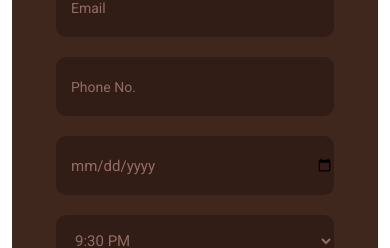
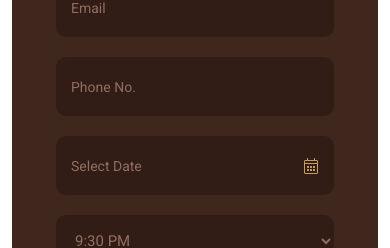
Before and after one commit to muhammadsaif7717/aura-brew, a Next.js app: page / in a window 390 px wide. Shown: the part 4628-4876 px from the top of the page. Built offline with nearby package versions, Linux system fonts and the light colour scheme; a web font is replaced by a local one.

Commit message:
fix(booking): resolve missing date picker placeholder on mobile devices with dynamic input type and calendar icon

```diff
--- a/src/app/globals.css
+++ b/src/app/globals.css
@@ -573,6 +573,28 @@ header.header-area .btn {
   transition-delay: 270ms;
 }
 
+/* Mobile Date Input Placeholder & WebKit Reset */
+.booking .contact-field input#date {
+  -webkit-appearance: none;
+  -moz-appearance: none;
+  appearance: none;
+  min-height: 52px;
+}
+
+.booking .contact-field input#date::-webkit-date-and-time-value {
+  text-align: left;
+}
+
+.booking .contact-field input#date::-webkit-calendar-picker-indicator {
+  opacity: 0;
+  cursor: pointer;
+  position: absolute;
+  right: 0;
+  top: 0;
+  width: 100%;
+  height: 100%;
+}
+
 /* Accessibility: Full reduced motion conformance */
 @media (prefers-reduced-motion: reduce) {
   .scroll-animate {
--- a/src/components/BookingForm.tsx
+++ b/src/components/BookingForm.tsx
@@ -5,6 +5,7 @@ import React, { useState } from "react";
 export default function BookingForm() {
   const [submitted, setSubmitted] = useState(false);
   const [loading, setLoading] = useState(false);
+  const [dateFocused, setDateFocused] = useState(false);
   const [formData, setFormData] = useState({
     firstn: "",
     email: "",
@@ -103,15 +104,49 @@ export default function BookingForm() {
         </div>
 
         <div className="col-lg-6">
-          <div className="contact-field p-relative c-option mb-20">
+          <div className="contact-field p-relative c-option mb-20" style={{ position: "relative" }}>
             <input
-              type="date"
+              type={dateFocused || formData.date ? "date" : "text"}
               id="date"
               name="date"
+              placeholder="Select Date"
               value={formData.date}
+              onFocus={() => {
+                setDateFocused(true);
+              }}
+              onBlur={() => {
+                if (!formData.date) {
+                  setDateFocused(false);
+                }
+              }}
+              onClick={(e) => {
+                try {
+                  e.currentTarget.showPicker?.();
+                } catch {}
+              }}
               onChange={(e) => setFormData({ ...formData, date: e.target.value })}
               required
+              style={{
+                color: formData.date ? "#ffffff" : "#926d63",
+                paddingRight: "42px",
+                width: "100%",
+                cursor: "pointer",
+              }}
+              aria-label="Select Reservation Date"
             />
+            <i
+              className="fal fa-calendar-alt"
+              style={{
+                position: "absolute",
+                right: "16px",
+                top: "50%",
+                transform: "translateY(-50%)",
+                color: "#c59d5f",
+                pointerEvents: "none",
+                fontSize: "1rem",
+              }}
+              aria-hidden="true"
+            ></i>
           </div>
         </div>
         <div className="col-lg-6">
```
